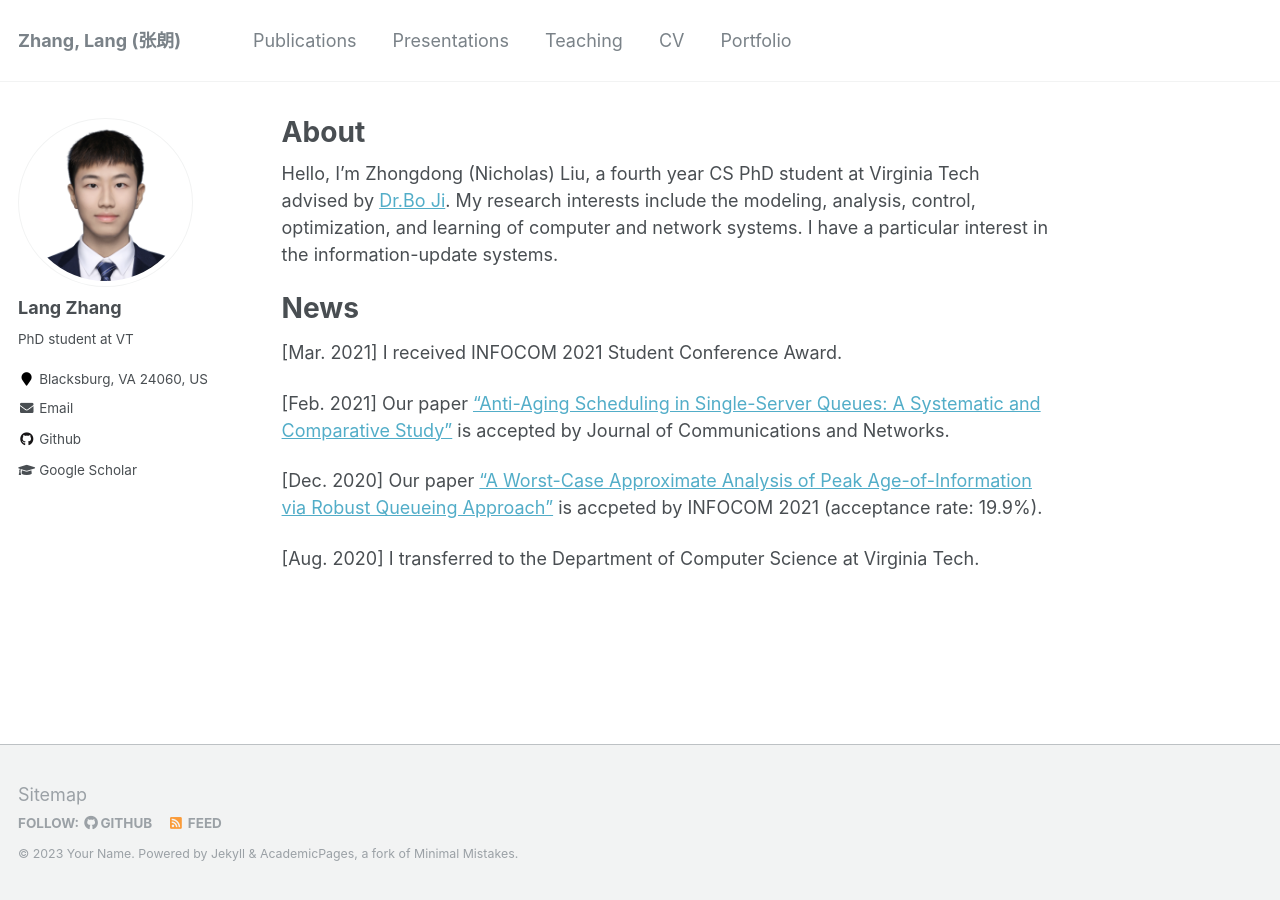
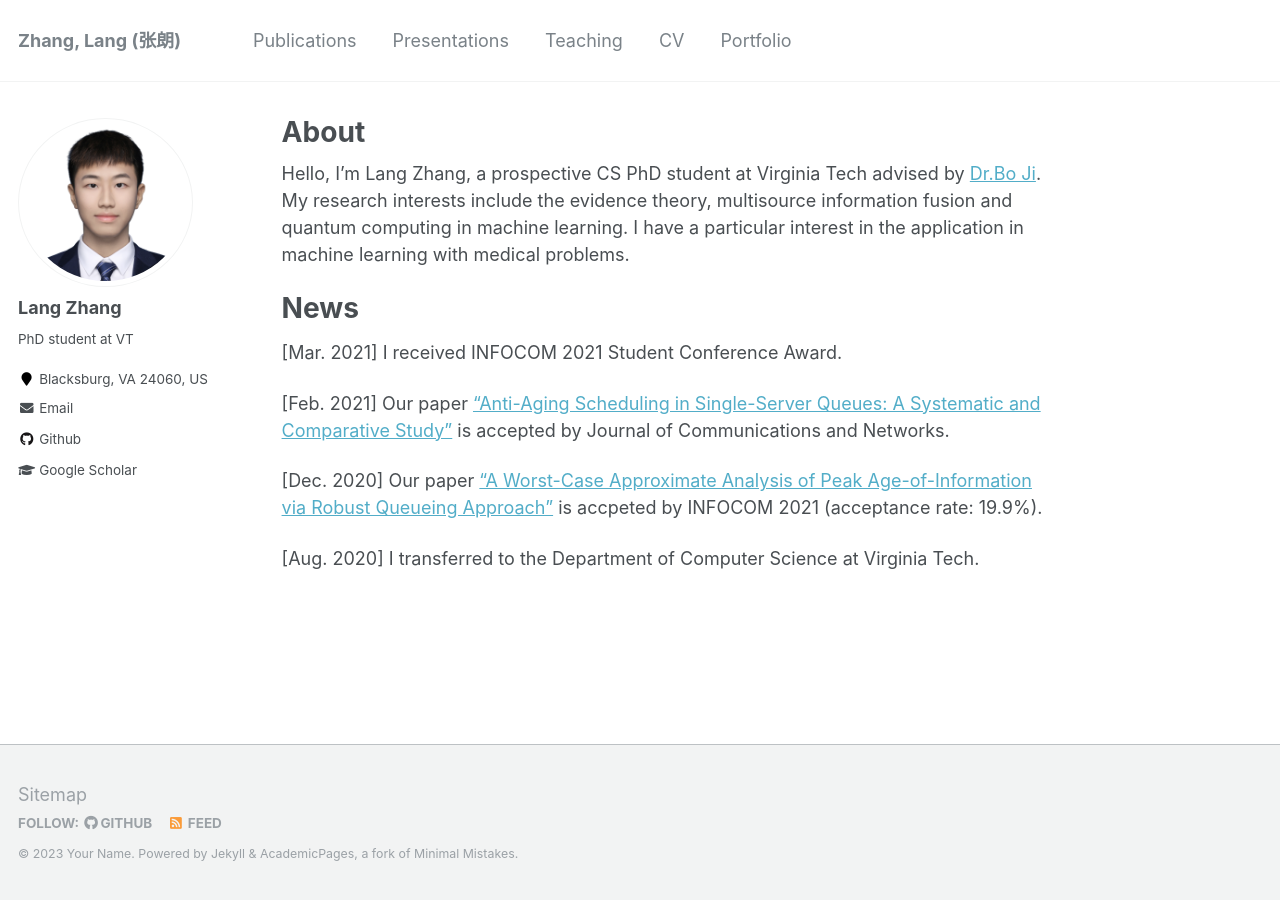
Before and after one commit to langzhang2000/langzhang2000.github.io, a Jekyll site: the page built from _pages/about.md, in a window 1280 px wide. Built offline with Jekyll 4.4.1, drawn with Linux system fonts in a browser that asks for light colours.

Commit message:
Update about.md

```diff
--- a/_pages/about.md
+++ b/_pages/about.md
@@ -8,7 +8,7 @@ redirect_from:
   - /about.html
 ---
 
-Hello, I'm Zhongdong (Nicholas) Liu, a fourth year CS PhD student at Virginia Tech advised by [Dr.Bo Ji](https://people.cs.vt.edu/boji/). My research interests include the modeling, analysis, control, optimization, and learning of computer and network systems. I have a particular interest in the information-update systems.
+Hello, I'm Lang Zhang, a prospective CS PhD student at Virginia Tech advised by [Dr.Bo Ji](https://people.cs.vt.edu/boji/). My research interests include the evidence theory, multisource information fusion and quantum computing in machine learning. I have a particular interest in the application in machine learning with medical problems.
 
 
 
```
